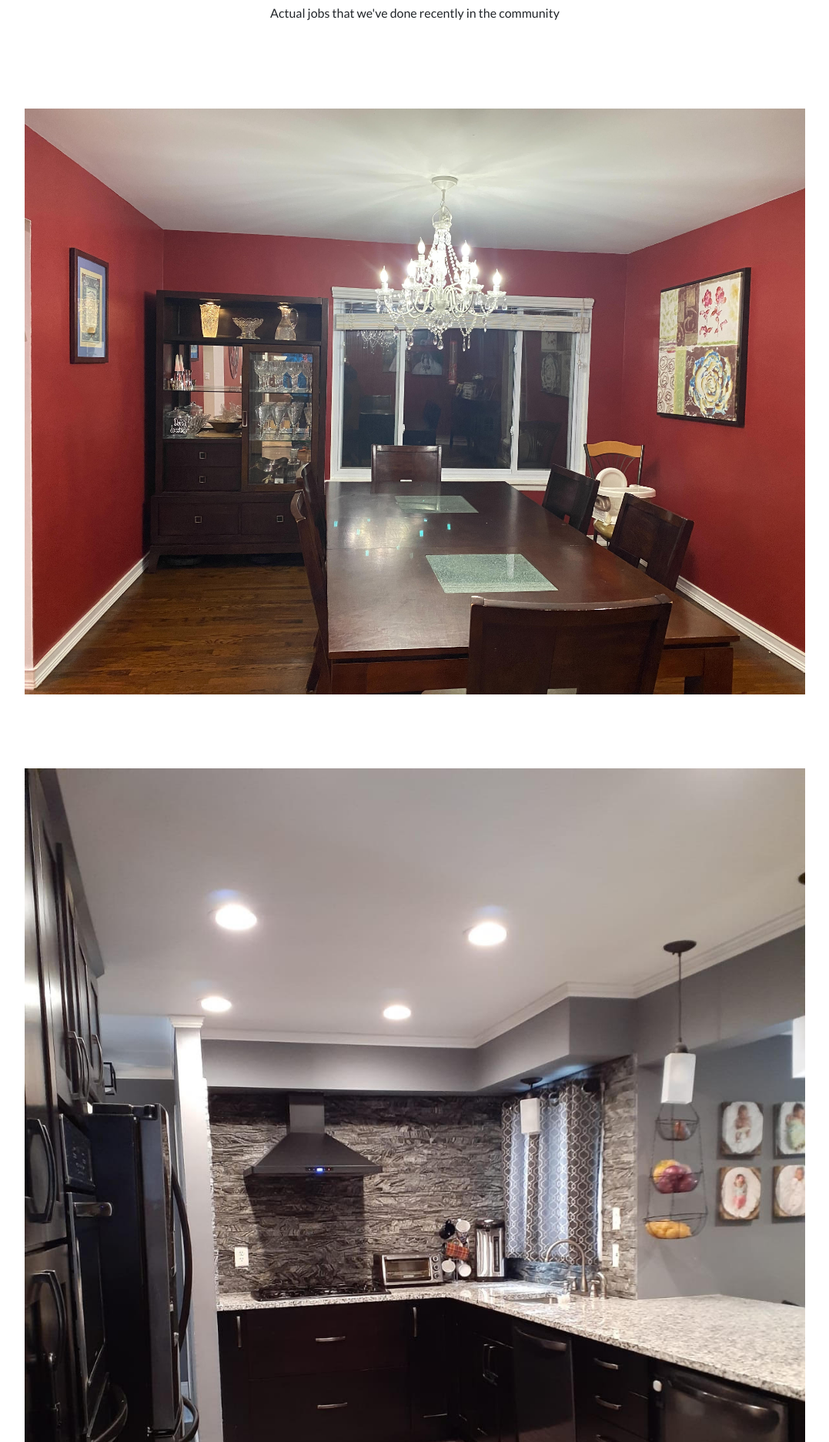
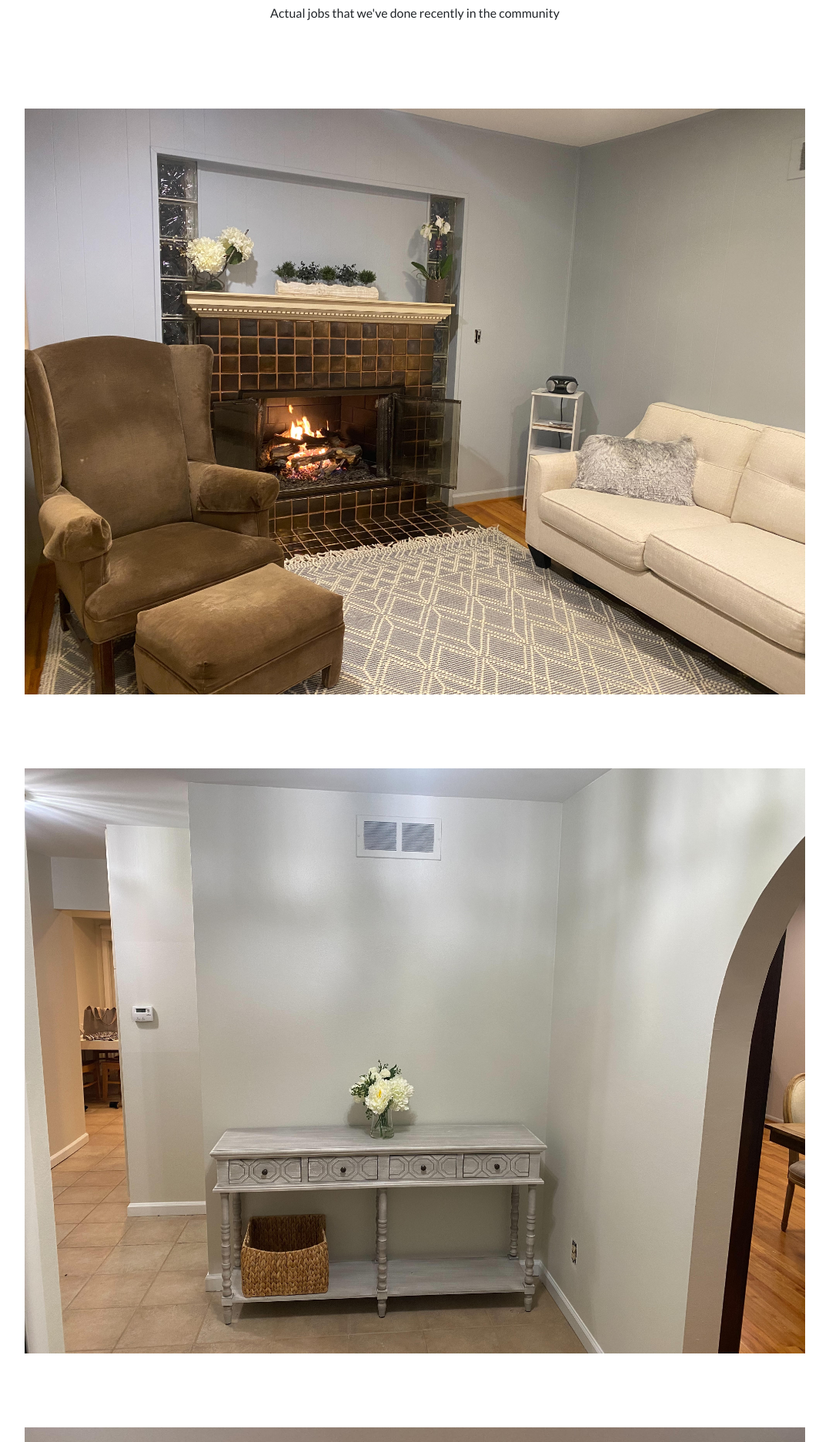
Before and after one commit to moshekarmel1/visual-paint, a website: page index.html in a window 1280 px wide. Shown: the part 1467-3340 px from the top of the page at 77% size, without its empty margins (101-1178 px from the left). Drawn offline with Linux system fonts and the light colour scheme.

Commit message:
more pics

```diff
--- a/index.html
+++ b/index.html
@@ -73,6 +73,42 @@
             <br />
             <h2 class="display-4">Some of our work</h2>
             <p>Actual jobs that we've done recently in the community</p>
+          </div>
+        </div>
+      </div>
+    </div>
+  </section>
+
+  <section>
+    <div class="container">
+      <div class="row align-items-center">
+        <div class="col-lg-12 order-lg-2">
+          <div class="p-5">
+            <img class="img-fluid" src="img/9.jpg" alt="">
+          </div>
+        </div>
+      </div>
+    </div>
+  </section>
+
+  <section>
+    <div class="container">
+      <div class="row align-items-center">
+        <div class="col-lg-12 order-lg-2">
+          <div class="p-5">
+            <img class="img-fluid" src="img/10.jpg" alt="">
+          </div>
+        </div>
+      </div>
+    </div>
+  </section>
+
+  <section>
+    <div class="container">
+      <div class="row align-items-center">
+        <div class="col-lg-12 order-lg-2">
+          <div class="p-5">
+            <img class="img-fluid" src="img/11.jpg" alt="">
           </div>
         </div>
       </div>
```
Also changed, not shown: img/10.jpg (added), img/11.jpg (added), img/9.jpg (added).
